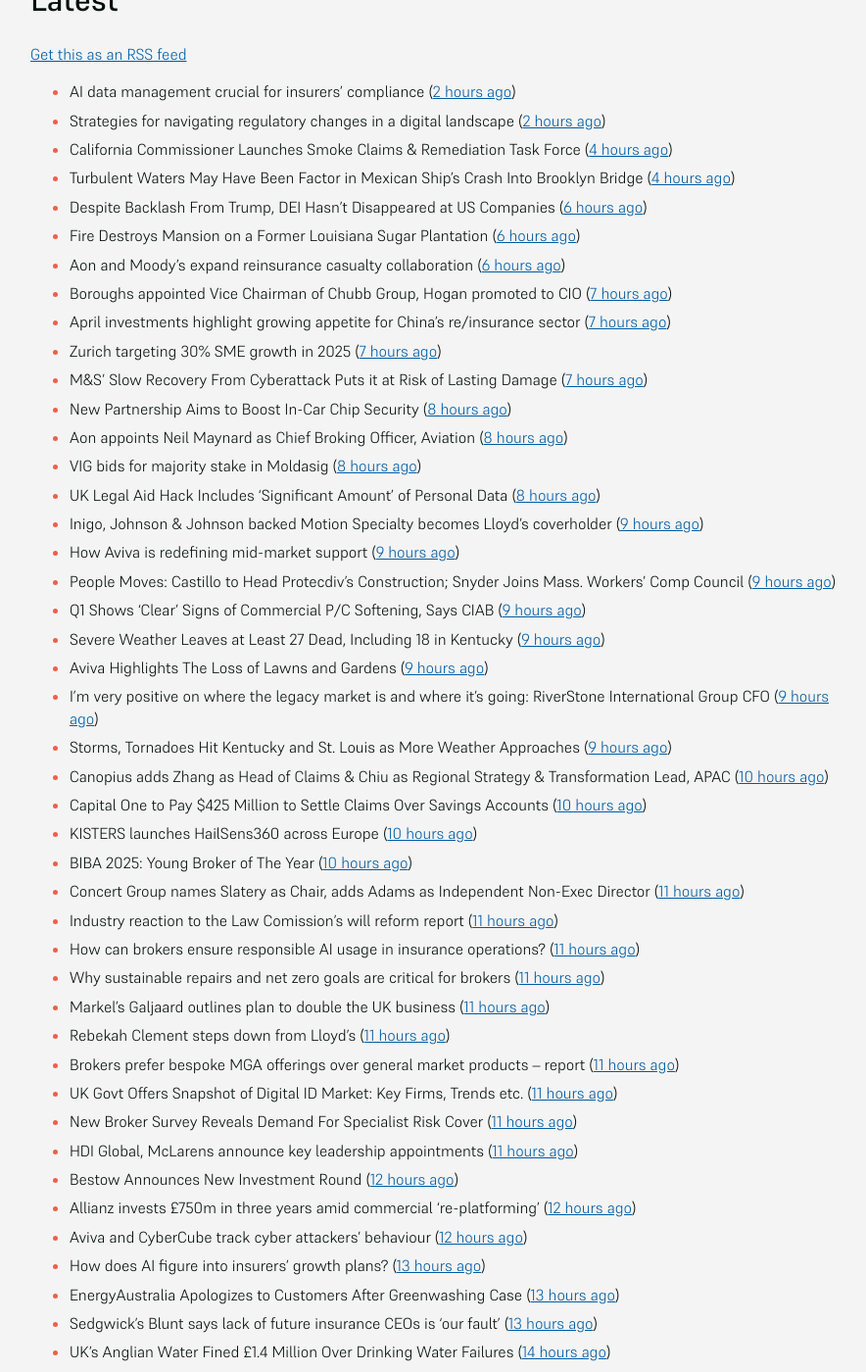
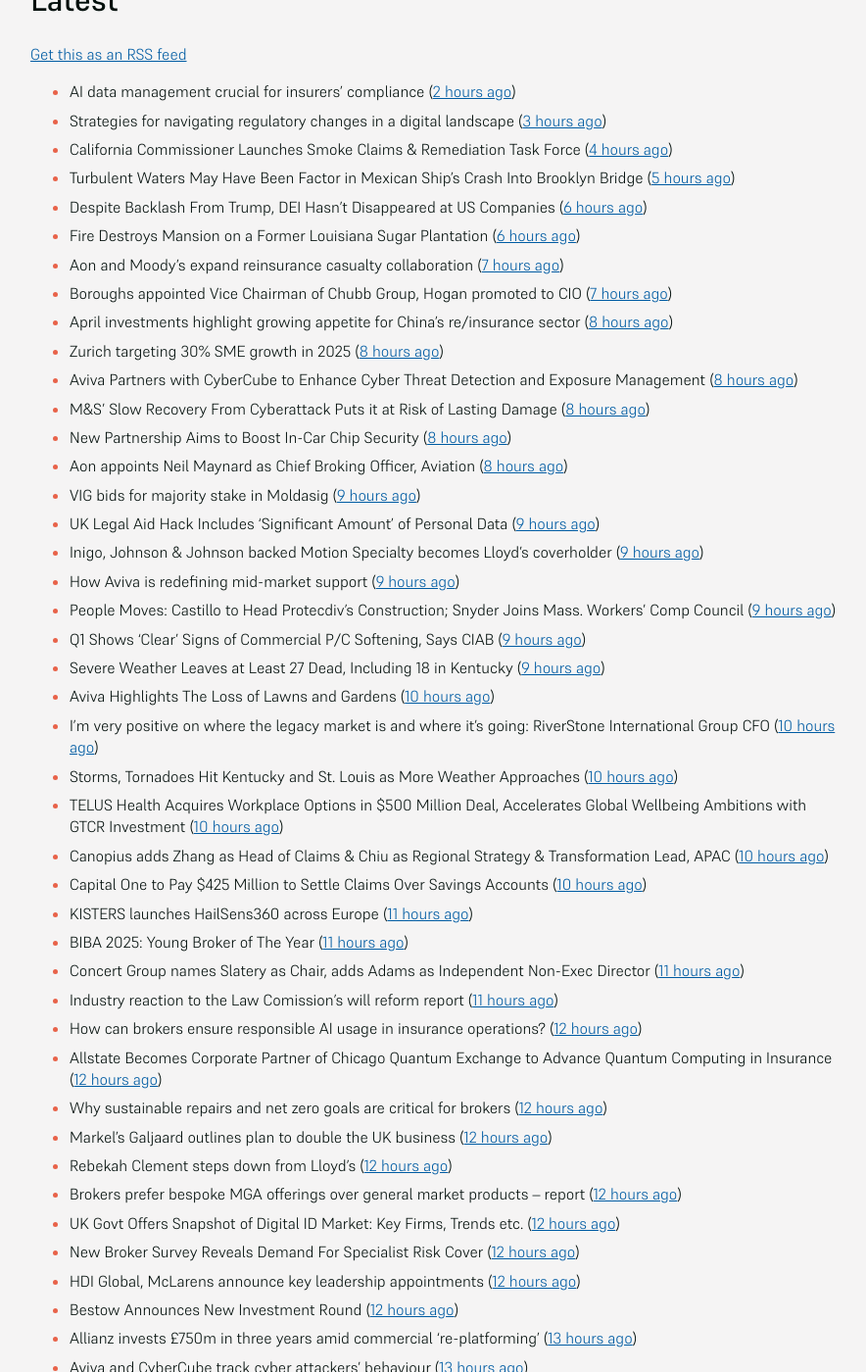
Before and after one commit to mat-0/feeds.thechels.uk, a Jekyll site: the page built from index.md, in a window 1280 px wide and 1400 px high, scrolled down 192 px. Shown: the whole window at 98% size, without its empty margins (193-1077 px from the left). Built offline with Jekyll 4.4.1, drawn with Linux system fonts in a browser that asks for light colours; some of the changed text lies outside the part shown.

Commit message:
New Feed

```diff
--- a/index.md
+++ b/index.md
@@ -9,71 +9,75 @@ description: Latest Updates
 
 <!-- news_marker starts -->
 - AI data management crucial for insurers' compliance ([2 hours ago](https://www.dig-in.com/news/ai-data-management-crucial-for-insurers-compliance))
-- Strategies for navigating regulatory changes in a digital landscape ([2 hours ago](https://www.dig-in.com/opinion/strategies-for-navigating-federal-and-state-regulations))
+- Strategies for navigating regulatory changes in a digital landscape ([3 hours ago](https://www.dig-in.com/opinion/strategies-for-navigating-federal-and-state-regulations))
 - California Commissioner Launches Smoke Claims & Remediation Task Force ([4 hours ago](https://www.insurancejournal.com/news/west/2025/05/19/824395.htm))
-- Turbulent Waters May Have Been Factor in Mexican Ship’s Crash Into Brooklyn Bridge ([4 hours ago](https://www.insurancejournal.com/news/east/2025/05/19/824334.htm))
+- Turbulent Waters May Have Been Factor in Mexican Ship’s Crash Into Brooklyn Bridge ([5 hours ago](https://www.insurancejournal.com/news/east/2025/05/19/824334.htm))
 - Despite Backlash From Trump, DEI Hasn’t Disappeared at US Companies ([6 hours ago](https://www.insurancejournal.com/news/national/2025/05/19/824379.htm))
 - Fire Destroys Mansion on a Former Louisiana Sugar Plantation ([6 hours ago](https://www.insurancejournal.com/news/southcentral/2025/05/19/824378.htm))
-- Aon and Moody’s expand reinsurance casualty collaboration ([6 hours ago](https://www.reinsurancene.ws/aon-and-moodys-expand-reinsurance-casualty-collaboration/))
+- Aon and Moody’s expand reinsurance casualty collaboration ([7 hours ago](https://www.reinsurancene.ws/aon-and-moodys-expand-reinsurance-casualty-collaboration/))
 - Boroughs appointed Vice Chairman of Chubb Group, Hogan promoted to CIO ([7 hours ago](https://www.reinsurancene.ws/boroughs-appointed-vice-chairman-of-chubb-group-hogan-promoted-to-cio/))
-- April investments highlight growing appetite for China’s re/insurance sector ([7 hours ago](https://www.reinsurancene.ws/april-investments-highlight-growing-appetite-for-chinas-re-insurance-sector/))
-- Zurich targeting 30% SME growth in 2025 ([7 hours ago](https://www.postonline.co.uk/news/7957779/zurich-targeting-30-sme-growth-in-2025))
-- M&S’ Slow Recovery From Cyberattack Puts it at Risk of Lasting Damage ([7 hours ago](https://www.insurancejournal.com/news/international/2025/05/19/824356.htm))
+- April investments highlight growing appetite for China’s re/insurance sector ([8 hours ago](https://www.reinsurancene.ws/april-investments-highlight-growing-appetite-for-chinas-re-insurance-sector/))
+- Zurich targeting 30% SME growth in 2025 ([8 hours ago](https://www.postonline.co.uk/news/7957779/zurich-targeting-30-sme-growth-in-2025))
+- Aviva Partners with CyberCube to Enhance Cyber Threat Detection and Exposure Management ([8 hours ago](https://www.insurtechinsights.com/aviva-partners-with-cybercube-to-enhance-cyber-threat-detection-and-exposure-management/))
+- M&S’ Slow Recovery From Cyberattack Puts it at Risk of Lasting Damage ([8 hours ago](https://www.insurancejournal.com/news/international/2025/05/19/824356.htm))
 - New Partnership Aims to Boost In-Car Chip Security ([8 hours ago](https://insurance-edge.net/2025/05/19/new-partnership-aims-to-boost-in-car-chip-security/))
 - Aon appoints Neil Maynard as Chief Broking Officer, Aviation ([8 hours ago](https://www.reinsurancene.ws/aon-appoints-neil-maynard-as-chief-broking-officer-aviation/))
-- VIG bids for majority stake in Moldasig ([8 hours ago](https://www.reinsurancene.ws/vig-bids-for-majority-stake-in-moldasig/))
-- UK Legal Aid Hack Includes ‘Significant Amount’ of Personal Data ([8 hours ago](https://www.insurancejournal.com/news/international/2025/05/19/824353.htm))
+- VIG bids for majority stake in Moldasig ([9 hours ago](https://www.reinsurancene.ws/vig-bids-for-majority-stake-in-moldasig/))
+- UK Legal Aid Hack Includes ‘Significant Amount’ of Personal Data ([9 hours ago](https://www.insurancejournal.com/news/international/2025/05/19/824353.htm))
 - Inigo, Johnson & Johnson backed Motion Specialty becomes Lloyd’s coverholder ([9 hours ago](https://www.reinsurancene.ws/inigo-johnson-johnson-backed-motion-specialty-becomes-lloyds-coverholder/))
 - How Aviva is redefining mid-market support ([9 hours ago](https://www.insurancebusinessmag.com/uk/news/breaking-news/how-aviva-is-redefining-midmarket-support-535375.aspx))
 - People Moves: Castillo to Head Protecdiv’s Construction; Snyder Joins Mass. Workers’ Comp Council ([9 hours ago](https://www.insurancejournal.com/news/east/2025/05/19/823716.htm))
 - Q1 Shows ‘Clear’ Signs of Commercial P/C Softening, Says CIAB ([9 hours ago](https://www.insurancejournal.com/news/national/2025/05/19/824328.htm))
 - Severe Weather Leaves at Least 27 Dead, Including 18 in Kentucky ([9 hours ago](https://www.insurancejournal.com/news/southeast/2025/05/19/824341.htm))
-- Aviva Highlights The Loss of Lawns and Gardens ([9 hours ago](https://insurance-edge.net/2025/05/19/aviva-highlights-the-loss-of-lawns-and-gardens/))
-- I’m very positive on where the legacy market is and where it’s going: RiverStone International Group CFO ([9 hours ago](https://www.reinsurancene.ws/im-very-positive-on-where-the-legacy-market-is-and-where-its-going-riverstone-international-group-cfo/))
-- Storms, Tornadoes Hit Kentucky and St. Louis as More Weather Approaches ([9 hours ago](https://www.insurancejournal.com/news/southeast/2025/05/19/824329.htm))
+- Aviva Highlights The Loss of Lawns and Gardens ([10 hours ago](https://insurance-edge.net/2025/05/19/aviva-highlights-the-loss-of-lawns-and-gardens/))
+- I’m very positive on where the legacy market is and where it’s going: RiverStone International Group CFO ([10 hours ago](https://www.reinsurancene.ws/im-very-positive-on-where-the-legacy-market-is-and-where-its-going-riverstone-international-group-cfo/))
+- Storms, Tornadoes Hit Kentucky and St. Louis as More Weather Approaches ([10 hours ago](https://www.insurancejournal.com/news/southeast/2025/05/19/824329.htm))
+- TELUS Health Acquires Workplace Options in $500 Million Deal, Accelerates Global Wellbeing Ambitions with GTCR Investment ([10 hours ago](https://www.insurtechinsights.com/telus-health-acquires-workplace-options-in-500-million-deal-accelerates-global-wellbeing-ambitions-with-gtcr-investment/))
 - Canopius adds Zhang as Head of Claims & Chiu as Regional Strategy & Transformation Lead, APAC ([10 hours ago](https://www.reinsurancene.ws/canopius-adds-zhang-as-head-of-claims-chiu-as-regional-strategy-transformation-lead-apac/))
 - Capital One to Pay $425 Million to Settle Claims Over Savings Accounts ([10 hours ago](https://www.insurancejournal.com/news/east/2025/05/19/824323.htm))
-- KISTERS launches HailSens360 across Europe ([10 hours ago](https://www.reinsurancene.ws/kisters-launches-hailsens360-across-europe/))
-- BIBA 2025: Young Broker of The Year ([10 hours ago](https://insurance-edge.net/2025/05/19/biba-2025-young-broker-of-the-year/))
+- KISTERS launches HailSens360 across Europe ([11 hours ago](https://www.reinsurancene.ws/kisters-launches-hailsens360-across-europe/))
+- BIBA 2025: Young Broker of The Year ([11 hours ago](https://insurance-edge.net/2025/05/19/biba-2025-young-broker-of-the-year/))
 - Concert Group names Slatery as Chair, adds Adams as Independent Non-Exec Director ([11 hours ago](https://www.reinsurancene.ws/concert-group-names-slatery-as-chair-adds-adams-as-independent-non-exec-director/))
 - Industry reaction to the Law Comission’s will reform report ([11 hours ago](https://ifamagazine.com/industry-reaction-to-the-law-comissions-will-reform-report/))
-- How can brokers ensure responsible AI usage in insurance operations? ([11 hours ago](https://www.insurancebusinessmag.com/uk/news/technology/how-can-brokers-ensure-responsible-ai-usage-in-insurance-operations-536137.aspx))
-- Why sustainable repairs and net zero goals are critical for brokers ([11 hours ago](https://www.insurancebusinessmag.com/uk/news/environmental/why-sustainable-repairs-and-net-zero-goals-are-critical-for-brokers-536136.aspx))
-- Markel’s Galjaard outlines plan to double the UK business ([11 hours ago](https://www.postonline.co.uk/news/7957775/markels-galjaard-outlines-plan-to-double-the-uk-business))
-- Rebekah Clement steps down from Lloyd's ([11 hours ago](https://www.insurancebusinessmag.com/uk/news/breaking-news/rebekah-clement-steps-down-from-lloyds-536135.aspx))
-- Brokers prefer bespoke MGA offerings over general market products – report ([11 hours ago](https://www.insurancebusinessmag.com/uk/news/breaking-news/brokers-prefer-bespoke-mga-offerings-over-general-market-products--report-536134.aspx))
-- UK Govt Offers Snapshot of Digital ID Market: Key Firms, Trends etc. ([11 hours ago](https://insurance-edge.net/2025/05/19/uk-govt-offers-snapshot-of-digital-id-market-key-firms-trends-etc/))
-- New Broker Survey Reveals Demand For Specialist Risk Cover ([11 hours ago](https://insurance-edge.net/2025/05/19/new-broker-survey-reveals-demand-for-specialist-risk-cover/))
-- HDI Global, McLarens announce key leadership appointments ([11 hours ago](https://www.insurancebusinessmag.com/uk/news/breaking-news/hdi-global-mclarens-announce-key-leadership-appointments-536132.aspx))
+- How can brokers ensure responsible AI usage in insurance operations? ([12 hours ago](https://www.insurancebusinessmag.com/uk/news/technology/how-can-brokers-ensure-responsible-ai-usage-in-insurance-operations-536137.aspx))
+- Allstate Becomes Corporate Partner of Chicago Quantum Exchange to Advance Quantum Computing in Insurance ([12 hours ago](https://www.insurtechinsights.com/allstate-becomes-corporate-partner-of-chicago-quantum-exchange-to-advance-quantum-computing-in-insurance/))
+- Why sustainable repairs and net zero goals are critical for brokers ([12 hours ago](https://www.insurancebusinessmag.com/uk/news/environmental/why-sustainable-repairs-and-net-zero-goals-are-critical-for-brokers-536136.aspx))
+- Markel’s Galjaard outlines plan to double the UK business ([12 hours ago](https://www.postonline.co.uk/news/7957775/markels-galjaard-outlines-plan-to-double-the-uk-business))
+- Rebekah Clement steps down from Lloyd's ([12 hours ago](https://www.insurancebusinessmag.com/uk/news/breaking-news/rebekah-clement-steps-down-from-lloyds-536135.aspx))
+- Brokers prefer bespoke MGA offerings over general market products – report ([12 hours ago](https://www.insurancebusinessmag.com/uk/news/breaking-news/brokers-prefer-bespoke-mga-offerings-over-general-market-products--report-536134.aspx))
+- UK Govt Offers Snapshot of Digital ID Market: Key Firms, Trends etc. ([12 hours ago](https://insurance-edge.net/2025/05/19/uk-govt-offers-snapshot-of-digital-id-market-key-firms-trends-etc/))
+- New Broker Survey Reveals Demand For Specialist Risk Cover ([12 hours ago](https://insurance-edge.net/2025/05/19/new-broker-survey-reveals-demand-for-specialist-risk-cover/))
+- HDI Global, McLarens announce key leadership appointments ([12 hours ago](https://www.insurancebusinessmag.com/uk/news/breaking-news/hdi-global-mclarens-announce-key-leadership-appointments-536132.aspx))
 - Bestow Announces New Investment Round ([12 hours ago](https://insurance-edge.net/2025/05/19/bestow-announces-new-investment-round/))
-- Allianz invests £750m in three years amid commercial ‘re-platforming’ ([12 hours ago](https://www.postonline.co.uk/news/7957771/allianz-invests-ps750m-in-three-years-amid-commercial-replatforming))
-- Aviva and CyberCube track cyber attackers’ behaviour ([12 hours ago](https://www.postonline.co.uk/news/7957778/aviva-and-cybercube-track-cyber-attackers-behaviour))
+- Allianz invests £750m in three years amid commercial ‘re-platforming’ ([13 hours ago](https://www.postonline.co.uk/news/7957771/allianz-invests-ps750m-in-three-years-amid-commercial-replatforming))
+- Aviva and CyberCube track cyber attackers’ behaviour ([13 hours ago](https://www.postonline.co.uk/news/7957778/aviva-and-cybercube-track-cyber-attackers-behaviour))
 - How does AI figure into insurers' growth plans? ([13 hours ago](https://www.dig-in.com/list/how-does-ai-figure-into-insurers-growth-plans))
 - EnergyAustralia Apologizes to Customers After Greenwashing Case ([13 hours ago](https://www.insurancejournal.com/news/international/2025/05/19/824194.htm))
-- Sedgwick’s Blunt says lack of future insurance CEOs is ‘our fault’ ([13 hours ago](https://www.postonline.co.uk/news/7957772/sedgwicks-blunt-says-lack-of-future-insurance-ceos-is-our-fault))
+- Sedgwick’s Blunt says lack of future insurance CEOs is ‘our fault’ ([14 hours ago](https://www.postonline.co.uk/news/7957772/sedgwicks-blunt-says-lack-of-future-insurance-ceos-is-our-fault))
 - UK’s Anglian Water Fined £1.4 Million Over Drinking Water Failures ([14 hours ago](https://www.insurancejournal.com/news/international/2025/05/19/824185.htm))
 - Insurance figures richer than The King revealed ([14 hours ago](https://www.postonline.co.uk/news/7957777/insurance-figures-richer-than-the-king-revealed))
-- Crypto High-Rollers Go Big on Bodyguards to Deter Kidnappers ([14 hours ago](https://www.insurancejournal.com/news/international/2025/05/19/824178.htm))
+- Crypto High-Rollers Go Big on Bodyguards to Deter Kidnappers ([15 hours ago](https://www.insurancejournal.com/news/international/2025/05/19/824178.htm))
 - Estonia Says Russia Detained Tanker in Baltic Sea ([15 hours ago](https://www.insurancejournal.com/news/international/2025/05/19/824175.htm))
 - TBIG's Deva Risk acquires David Vaughan & Co ([16 hours ago](https://www.insurancebusinessmag.com/uk/news/breaking-news/tbigs-deva-risk-acquires-david-vaughan-and-co-536120.aspx))
 - Rising gold prices – experts urge homeowners to check insurance ([16 hours ago](https://www.insurancebusinessmag.com/uk/news/property-insurance/rising-gold-prices--experts-urge-homeowners-to-check-insurance-536119.aspx))
 - Motor insurance premiums rise again amid personal injury guidelines ([16 hours ago](https://www.insurancebusinessmag.com/uk/news/auto-motor/motor-insurance-premiums-rise-again-amid-personal-injury-guidelines-536118.aspx))
 - West of England P&I Club sees combined ratio sink ([16 hours ago](https://www.insurancebusinessmag.com/uk/news/marine/west-of-england-pandi-club-sees-combined-ratio-sink-536117.aspx))
 - Captives to Remain Viable as Market Softens: RIMS Panel ([16 hours ago](https://www.insurancejournal.com/news/national/2025/05/19/823940.htm))
-- Texas Stock Exchange CEO Sees State Muscling In on NYC, Delaware ([16 hours ago](https://www.insurancejournal.com/news/southcentral/2025/05/19/824129.htm))
+- Texas Stock Exchange CEO Sees State Muscling In on NYC, Delaware ([17 hours ago](https://www.insurancejournal.com/news/southcentral/2025/05/19/824129.htm))
 - Sedgwick: Number of Recalled Products in US Rose 25% in First Quarter ([17 hours ago](https://www.insurancejournal.com/news/national/2025/05/19/824155.htm))
-- Complaints About Florida Insurers Have More Than Doubled in 5 Years, or Have They? ([17 hours ago](https://www.insurancejournal.com/news/southeast/2025/05/19/824138.htm))
-- Maine Lawmakers Thwart Move to Allow Mennonites to Self-Insure ([17 hours ago](https://www.insurancejournal.com/news/east/2025/05/19/824161.htm))
-- Washington Roofing Company Fined $300K After Worker Falls From Roof ([17 hours ago](https://www.insurancejournal.com/news/west/2025/05/19/823964.htm))
-- Judge Scraps LA Sparks Player’s WNBA Suit; Can Pursue Claim Against Las Vegas Aces ([17 hours ago](https://www.insurancejournal.com/news/west/2025/05/19/824106.htm))
-- Diary of an Insurer: Gallagher’s Ayshea King ([17 hours ago](https://www.postonline.co.uk/broker/7957466/diary-of-an-insurer-gallaghers-ayshea-king))
-- Claims service improves but regional delivery varies ([17 hours ago](https://www.postonline.co.uk/claims/7957673/claims-service-improves-but-regional-delivery-varies))
-- Pairing Parametric and Standard Insurance Will Become More Common: East Carolina University Students ([22 hours ago](https://www.insurancejournal.com/magazines/mag-features/2025/05/19/823760.htm))
-- Distracted Drivers Are Overconfident; 20% Still Texting While Driving ([22 hours ago](https://www.insurancejournal.com/magazines/mag-features/2025/05/19/823759.htm))
-- Trouble Brewing? 6 New Risks for Winery and Brewery Clients ([22 hours ago](https://www.insurancejournal.com/magazines/mag-features/2025/05/19/823758.htm))
+- Complaints About Florida Insurers Have More Than Doubled in 5 Years, or Have They? ([18 hours ago](https://www.insurancejournal.com/news/southeast/2025/05/19/824138.htm))
+- Maine Lawmakers Thwart Move to Allow Mennonites to Self-Insure ([18 hours ago](https://www.insurancejournal.com/news/east/2025/05/19/824161.htm))
+- Washington Roofing Company Fined $300K After Worker Falls From Roof ([18 hours ago](https://www.insurancejournal.com/news/west/2025/05/19/823964.htm))
+- Judge Scraps LA Sparks Player’s WNBA Suit; Can Pursue Claim Against Las Vegas Aces ([18 hours ago](https://www.insurancejournal.com/news/west/2025/05/19/824106.htm))
+- Diary of an Insurer: Gallagher’s Ayshea King ([18 hours ago](https://www.postonline.co.uk/broker/7957466/diary-of-an-insurer-gallaghers-ayshea-king))
+- Claims service improves but regional delivery varies ([18 hours ago](https://www.postonline.co.uk/claims/7957673/claims-service-improves-but-regional-delivery-varies))
+- Pairing Parametric and Standard Insurance Will Become More Common: East Carolina University Students ([23 hours ago](https://www.insurancejournal.com/magazines/mag-features/2025/05/19/823760.htm))
+- Distracted Drivers Are Overconfident; 20% Still Texting While Driving ([23 hours ago](https://www.insurancejournal.com/magazines/mag-features/2025/05/19/823759.htm))
+- Trouble Brewing? 6 New Risks for Winery and Brewery Clients ([23 hours ago](https://www.insurancejournal.com/magazines/mag-features/2025/05/19/823758.htm))
 - How IoT complements Plymouth Rock's coverage strategy ([1 days ago](https://www.dig-in.com/news/plymouth-rock-uses-iot-technology-to-manage-risks))
 - Independent agents need data support to use agentic AI ([1 days ago](https://www.dig-in.com/news/independent-agents-need-data-support-to-use-agentic-ai))
 - Basel Committee resists US pressure to downplay climate risk ([3 days ago](https://www.dig-in.com/articles/basel-committee-resists-us-pressure-to-downplay-climate-risk))
+- Cable Insurance Teams Up with TruckerCloud to Enhance Telematics Capabilities ([3 days ago](https://www.insurtechinsights.com/cable-insurance-teams-up-with-truckercloud-to-enhance-telematics-capabilities/))
 - McLarens aims for net zero by 2050 ([3 days ago](https://www.postonline.co.uk/news/7957770/mclarens-aims-for-net-zero-by-2050))
 - AI will have a greater role to play in claims despite initial hesitancy ([3 days ago](https://www.postonline.co.uk/broker/7957769/ai-will-have-a-greater-role-to-play-in-claims-despite-initial-hesitancy))
 - Ardonagh’s rebrand; Google Cloud’s expansion; Insure Your Paws’ product ([3 days ago](https://www.postonline.co.uk/news/7957764/ardonaghs-rebrand-google-clouds-expansion-insure-your-paws-product))
@@ -95,18 +99,24 @@ description: Latest Updates
 - Marsh McLennan moves to Amazon cloud; ZestyAI in Connecticut and West Virginia: Insurtech news ([4 days ago](https://www.dig-in.com/news/marsh-mclennan-to-amazon-cloud-zestyai-and-insurtech-news))
 - WTW report exposes shifting terrorism insurance risks ([4 days ago](https://www.insurancebusinessmag.com/uk/news/breaking-news/wtw-report-exposes-shifting-terrorism-insurance-risks-535909.aspx))
 - Tiernan calls out ‘egregious trading behaviours’ at Lloyd’s ([4 days ago](https://www.postonline.co.uk/lloydslondon/7957765/tiernan-calls-out-egregious-trading-behaviours-at-lloyds))
+- Nationwide Partners with Kadance to Offer Genomics-Based Precision Health to Life Insurance Customers ([4 days ago](https://www.insurtechinsights.com/nationwide-partners-with-kadance-to-offer-genomics-based-precision-health-to-life-insurance-customers/))
 - Africa startups to seek new backers ([4 days ago](https://www.dig-in.com/articles/africa-startups-to-seek-new-backers))
 - Using technology to mitigate common household risks ([4 days ago](https://www.dig-in.com/podcast/using-technology-to-mitigate-common-household-risks))
+- Tinubu Secures $45 Million to Accelerate Global Leadership in Specialty Insurance SaaS ([4 days ago](https://www.insurtechinsights.com/tinubu-secures-45-million-to-accelerate-global-leadership-in-specialty-insurance-saas/))
 - Navigating the unexpected: Expert tips for effective claims management and swift recovery ([4 days ago](https://www.insurancebusinessmag.com/uk/news/property-insurance/navigating-the-unexpected-expert-tips-for-effective-claims-management-and-swift-recovery-535498.aspx))
+- TIMBY Specialty Insurance Solutions Launches Warehouse Legal Liability Coverage to Expand Inland Marine Portfolio ([4 days ago](https://www.insurtechinsights.com/timby-specialty-insurance-solutions-launches-warehouse-legal-liability-coverage-to-expand-inland-marine-portfolio/))
 - Broking stalwart on how the market has evolved ([4 days ago](https://www.insurancebusinessmag.com/uk/news/breaking-news/broking-stalwart-on-how-the-market-has-evolved-535809.aspx))
 - FERMA's Foresight Committee calls for a shift to long-term risk strategies ([4 days ago](https://www.insurancebusinessmag.com/uk/news/non-profits/fermas-foresight-committee-calls-for-a-shift-to-longterm-risk-strategies-535808.aspx))
 - Allianz sees strong start to 2025, reaffirms full-year outlook ([4 days ago](https://www.insurancebusinessmag.com/uk/news/breaking-news/allianz-sees-strong-start-to-2025-reaffirms-fullyear-outlook-535802.aspx))
 - ‘Don’t preach to us’, pleads Pen CEO ([4 days ago](https://www.postonline.co.uk/broker/7957752/dont-preach-to-us-pleads-pen-ceo))
+- bolttech and Sumitomo Corporation Launch Strategic Joint Venture to Expand Embedded Protection Solutions in Asia ([4 days ago](https://www.insurtechinsights.com/bolttech-and-sumitomo-corporation-launch-strategic-joint-venture-to-expand-embedded-protection-solutions-in-asia/))
 - DLG deal ‘on course’ and not a distraction for Aviva ([4 days ago](https://www.postonline.co.uk/news/7957750/dlg-deal-on-course-and-not-a-distraction-for-aviva))
 - Q&A: Andy Hutchinson, Turvi ([4 days ago](https://www.postonline.co.uk/technology/7957394/qa-andy-hutchinson-turvi))
 - Throwback Thursday: CII card woes; Hiscox grows ([4 days ago](https://www.postonline.co.uk/personal/7956604/throwback-thursday-cii-card-woes-hiscox-grows))
 - Why blaming hybrid working for productivity problems is too easy ([4 days ago](https://www.postonline.co.uk/people/7957728/why-blaming-hybrid-working-for-productivity-problems-is-too-easy))
+- Neutrinos Secures Major AI Underwriting Transformation Deal with Fortune 500 Life Insurer ([5 days ago](https://www.insurtechinsights.com/neutrinos-secures-major-ai-underwriting-transformation-deal-with-fortune-500-life-insurer/))
 - AI and MGAs have role to play in new era for insurance broking ([5 days ago](https://www.postonline.co.uk/technology/7957751/ai-and-mgas-have-role-to-play-in-new-era-for-insurance-broking))
+- Encova Insurance Appoints Ramu Lingala as Chief Information Officer ([5 days ago](https://www.insurtechinsights.com/encova-insurance-appoints-ramu-lingala-as-chief-information-officer/))
 - Biba names Caroline Barr as first female chair ([5 days ago](https://www.postonline.co.uk/broker/7957749/biba-names-caroline-barr-as-first-female-chair))
 - Rosemount Financial Solutions (IFA) announces 4C Platform partnership to support private medical insurance advice ([5 days ago](https://ifamagazine.com/rosemount-financial-solutions-ifa-announces-4c-platform-partnership-to-support-private-medical-insurance-advice/))
 - FCA handed 170,000-strong petition to fix insurance failings ([5 days ago](https://www.postonline.co.uk/regulation/7957747/fca-handed-170000-strong-petition-to-fix-insurance-failings))
```
